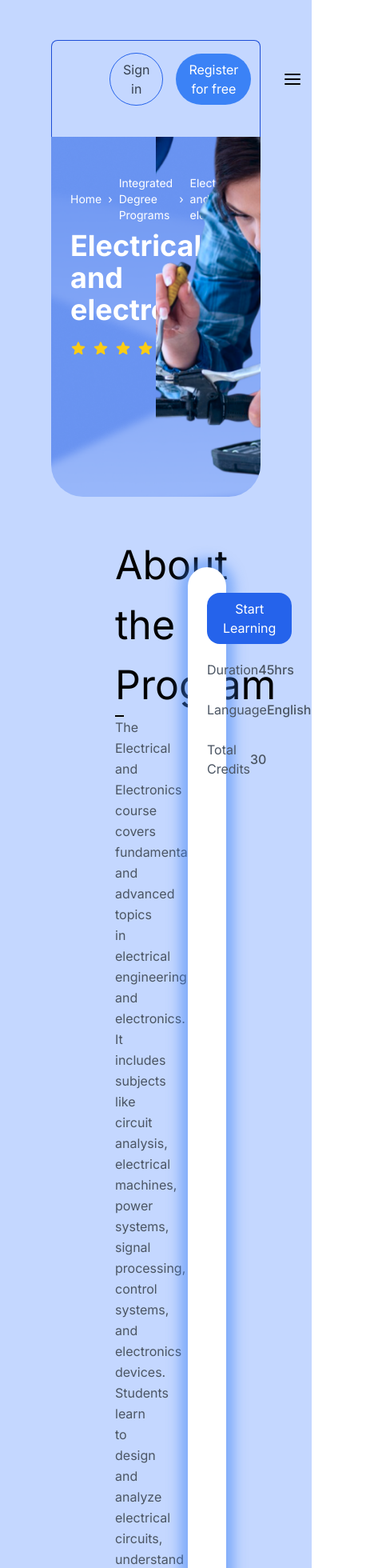
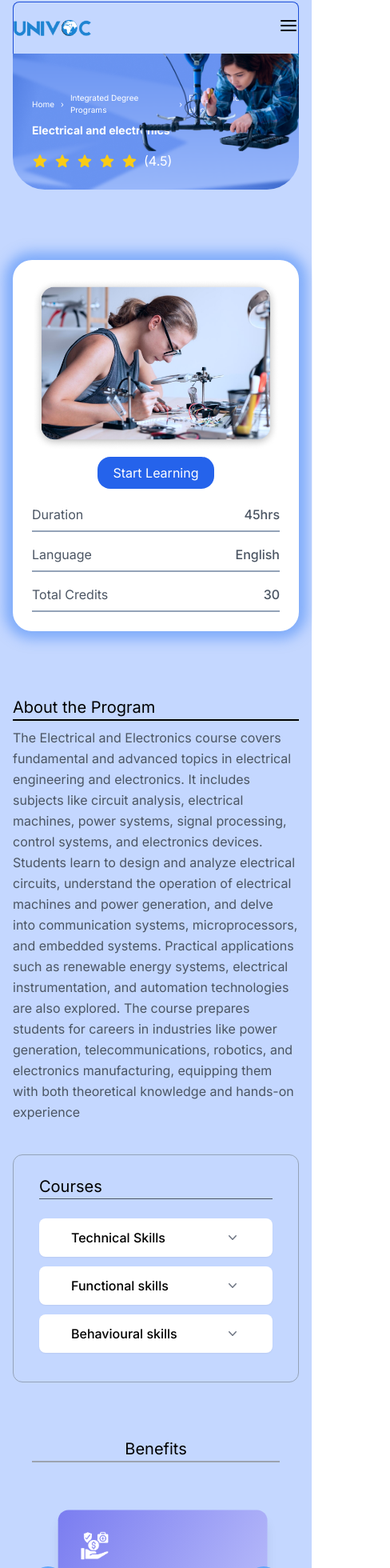
Before and after one commit to avigupta250/Univoc-Assignment, a React (Vite) app: page / in a window 390 px wide. Shown: the part 14-1974 px from the top of the page at 80% size, 488 px wide, since content can reach past the window. Built offline with nearby package versions, Linux system fonts and the light colour scheme.

Commit message:
hero ,jon,benifits responsive done

```diff
--- a/src/App.jsx
+++ b/src/App.jsx
@@ -13,7 +13,7 @@ function App() {
     <div className="min-h-screen   bg-[#c4d7ff]"
 
     >
-      <div className='p-16'>
+      <div className=' p-4 md:p-16'>
       <Navbar />
       <Hero />
       <ProgramInfo />
--- a/src/components/Benefits.jsx
+++ b/src/components/Benefits.jsx
@@ -41,11 +41,10 @@ const Benefits = () => {
         <motion.h2
           initial={{ opacity: 0, y: 20 }}
           animate={{ opacity: 1, y: 0 }}
-          className="text-[50px] flex flex-col mb-12 text-center"
+          className="text-[20px] md:text-[50px] flex flex-col border-b-2  border-gray-400 md:mb-12 text-center"
         >
           Benefits
-          <span className='h-[2px] w-[400px]   mx-auto  bg-slate-400'></span>
-        </motion.h2>
+           </motion.h2>
 
         <div className="relative  overflow-hidden">
           <div className="flex items-center justify-center">
@@ -87,15 +86,15 @@ const Benefits = () => {
                           ease: "easeInOut"
                         }}
                         className={`gradient-animation absolute bg-blue-400 rounded-xl shadow-lg p-6
-                          ${isCenter ? 'w-80' : 'w-64 opacity-50'}
+                          ${isCenter ? 'w-60 md:w-80' : 'w-65 md:w-64 opacity-50'}
                         `}
                       >
                         <div className={` mb-4 ${isCenter ? 'scale-110' : ''}`}>
                           <motion.img src={benefits[index].icon} className='text-white w-[50px] px-2 ' alt="Icon"/>
 
                         </div>
-                        <h3 className="text-xl text-white  font-semibold mb-2">{benefits[index].title}</h3>
-                        <p className="text-gray-200">{benefits[index].description}</p>
+                        <h3 className=" md:text-xl text-white  font-semibold mb-2">{benefits[index].title}</h3>
+                        <p className="text-[12px] md:text-[20px] text-gray-200">{benefits[index].description}</p>
                       </motion.div>
                     );
                   })}
--- a/src/components/CareerSection.jsx
+++ b/src/components/CareerSection.jsx
@@ -28,12 +28,13 @@ const itemVariants = {
 
 const CareerSection = () => {
   return (
-    <div className="container mx-auto px-6 py-12 grid grid-cols-2 gap-12">
+    <div className="container mx-auto px-6 py-12 grid md:grid-cols-2 gap-12">
       {/* Job Roles Section */}
       <motion.div
         variants={containerVariants}
         initial="hidden"
         whileInView="visible"
+        viewport={{ once: true, margin: "-100px" }}
 
       >
         <motion.h2
@@ -61,7 +62,7 @@ const CareerSection = () => {
         variants={containerVariants}
         initial="hidden"
         whileInView="visible"
-        // viewport={{ once: true, margin: "-100px" }}
+        viewport={{ once: true, margin: "-100px" }}
       >
         <motion.h2
           variants={itemVariants}
@@ -100,6 +101,7 @@ const CareerSection = () => {
           ))}
         </div>
       </motion.div>
+
     </div>
   );
 };
--- a/src/components/Courses.jsx
+++ b/src/components/Courses.jsx
@@ -83,7 +83,7 @@ const Courses = () => {
       <motion.h2
         initial={{ opacity: 0, y: -20 }}
         animate={{ opacity: 1, y: 0 }}
-        className="text-[50px] mb-6"
+        className="text-[20px] md:text-[50px] mb-6"
       >
         Courses
         <div className='h-[1px] w-full mb-6 bg-gray-600'></div>
--- a/src/components/Hero.jsx
+++ b/src/components/Hero.jsx
@@ -9,7 +9,7 @@ const Hero = () => {
   return (
     <motion.div
       {...fadeIn}
-      className="relative h-[450px]  rounded-b-[40px] overflow-hidden"
+      className="relative h-[170px] md:h-[450px]  rounded-b-[40px] overflow-hidden"
       style={{
         backgroundImage:`url(${frame})`,  backgroundSize: "cover",
         backgroundPosition: "center",
@@ -19,7 +19,7 @@ const Hero = () => {
       <div className="container  mx-auto z-10 px-6 py-12 text-white">
         <motion.div
           {...slideIn}
-          className="flex items-center gap-2 justify-start text-sm mb-2"
+          className="flex items-center gap-2 justify-start text-[10px] md:text-sm mb-2"
         >
           <span>Home</span>
           <span>{"›"}</span>
@@ -31,7 +31,7 @@ const Hero = () => {
           initial={{ x: -30, opacity: 0 }}
           animate={{ x: 0, opacity: 1 }}
           transition={{ delay: 0.2 }}
-          className="text-4xl font-bold mb-4"
+          className="text-sm md:text-4xl font-bold mb-4"
         >
           Electrical and electronics
         </motion.h1>
@@ -42,7 +42,7 @@ const Hero = () => {
           className="flex items-center gap-2"
         >
           {[...Array(5)].map((_, i) => (
-            <StarIcon key={i} className="h-5 w-5 text-yellow-400" />
+            <StarIcon key={i} className="  h-5 w-5  text-yellow-400" />
           ))}
           <span>(4.5)</span>
         </motion.div>
@@ -55,7 +55,7 @@ const Hero = () => {
         transition={{ duration: 0.8 }}
         src={image}
         alt="Engineer working"
-        className="absolute z-20  right-0 bottom-0 w-1/2 h-full object-cover"
+        className="absolute z-20 w-[200px] h-[230x] top-0 right-0  md:right-0 md:bottom-0 md:w-1/2 md:h-full object-cover"
       />
     </motion.div>
   );
--- a/src/components/Navbar.jsx
+++ b/src/components/Navbar.jsx
@@ -27,7 +27,7 @@ export const Navbar = () => {
       animate={{ opacity: 1, x: 0 }}
       transition={{ duration: 0.5 }}
     >
-      <img src={logo} alt="UNIVOC" className="h-12" />
+      <img src={logo} alt="UNIVOC" className="h-5  md:h-12" />
     </motion.div>
   );
 
@@ -55,7 +55,7 @@ export const Navbar = () => {
       initial={{ opacity: 0, x: 20 }}
       animate={{ opacity: 1, x: 0 }}
       transition={{ duration: 0.5, delay: 0.3 }}
-      className="flex items-center justify-end space-x-4"
+      className="hidden items-center  md:block justify-end space-x-4"
     >
       <button className="text-gray-700 border border-blue-600 rounded-full px-4 py-2 hover:text-gray-900 transition-colors">
         Sign in
@@ -70,7 +70,7 @@ export const Navbar = () => {
     <div className="lg:hidden">
       <button
         onClick={() => setIsMenuOpen(!isMenuOpen)}
-        className="p-2"
+        className=""
         aria-label={isMenuOpen ? 'Close menu' : 'Open menu'}
       >
         {isMenuOpen ? <FiX size={24} /> : <FiMenu size={24} />}
@@ -99,8 +99,8 @@ export const Navbar = () => {
   );
 
   return (
-    <nav className="pb-10   border border-b-0 rounded-t-lg border-blue-700  shadow-sm py-4">
-      <div className="  mx-auto px-10 h-16">
+    <nav className=" md:pb-10   border border-b-0 rounded-t-lg border-blue-700  shadow-sm md:py-4">
+      <div className="  mx-auto sm:px-2 md:px-10 h-16">
         <div className="flex gap-8 items-center justify-between h-full">
           <Logo />
 
@@ -110,7 +110,7 @@ export const Navbar = () => {
             <SearchBar />
 
           </div>
-          <AuthButtons />
+        {  <AuthButtons />}
 
           {/* Mobile Navigation */}
           <MobileMenu />
--- a/src/components/ProgramInfo.jsx
+++ b/src/components/ProgramInfo.jsx
@@ -11,35 +11,15 @@ const ProgramInfo = () => {
       variants={fadeIn}
       initial="initial"
       animate="animate"
-      className="container mx-auto px-20 py-12 grid grid-cols-2 gap-20"
+      className="container mx-auto md:px-10 py-12 grid sm:grid-cols-1  md:grid-cols-2 gap-20"
     >
-      <motion.div variants={slideIn}>
-        <h2 className="text-[50px]  ">About the Program</h2>
-        <div className='h-[2px] w-full bg-black'> </div>
-        <p className="text-gray-600 leading-relaxed">
-        The Electrical and Electronics course covers fundamental and
-advanced topics in electrical engineering and electronics. It
-includes subjects like circuit analysis, electrical machines, power
-systems, signal processing, control systems, and electronics
-devices. Students learn to design and analyze electrical circuits,
-understand the operation of electrical machines and power
-generation, and delve into communication systems,
-microprocessors, and embedded systems. Practical applications
-such as renewable energy systems, electrical instrumentation, and
-automation technologies are also explored. The course prepares
-students for careers in industries like power generation,
-telecommunications, robotics, and electronics manufacturing,
-equipping them with both theoretical knowledge and hands-on
-experience   </p>
 
-        <Courses/>
-      </motion.div>
 
 
       {/* Right side card */}
       <motion.div
         variants={slideIn}
-        className="bg-white mt-10 mb-8 -[480px]  rounded-3xl flex flex-col -14 p-6"
+        className="bg-white mt-10 md:mb-8 -[480px] sm:order-2 md:order-1  rounded-3xl flex flex-col -14 p-6"
         style={{
           boxShadow: "0 0 15px 10px rgba(59, 130, 246, 0.5)",
         }}
@@ -100,6 +80,31 @@ experience   </p>
 
         </div>
       </motion.div>
+
+
+
+
+      <motion.div variants={slideIn} className=''>
+        <h2 className=" text-[20px] md:text-[50px]  ">About the Program</h2>
+        <div className='h-[2px] w-full bg-black'> </div>
+        <p className="text-gray-600 mt-2 leading-relaxed">
+        The Electrical and Electronics course covers fundamental and
+advanced topics in electrical engineering and electronics. It
+includes subjects like circuit analysis, electrical machines, power
+systems, signal processing, control systems, and electronics
+devices. Students learn to design and analyze electrical circuits,
+understand the operation of electrical machines and power
+generation, and delve into communication systems,
+microprocessors, and embedded systems. Practical applications
+such as renewable energy systems, electrical instrumentation, and
+automation technologies are also explored. The course prepares
+students for careers in industries like power generation,
+telecommunications, robotics, and electronics manufacturing,
+equipping them with both theoretical knowledge and hands-on
+experience   </p>
+
+        <Courses/>
+      </motion.div>
     </motion.div>
   );
 };
--- a/src/components/enquiry/ContactInfo.jsx
+++ b/src/components/enquiry/ContactInfo.jsx
@@ -8,7 +8,7 @@ const ContactInfo = () => {
       initial={{ opacity: 0, x: -50 }}
       whileInView={{ opacity: 1, x: 0 }}
       transition={{ duration: 0.5 }}
-      className="text-white"
+      className="text-white mt-6"
     >
       <h2 className="text-3xl font-bold mb-4">Have More Questions?</h2>
       <p className="mb-8">Reach out to us. Our support team is to assist you.</p>
--- a/src/components/enquiry/EnquirySection.jsx
+++ b/src/components/enquiry/EnquirySection.jsx
@@ -5,8 +5,12 @@ import image from "../../assets/Frame-2232-8.png"
 
 const EnquirySection = () => {
   return (
-    <div className=" bg-url() bg-blue-600 "
-    style={{ backgroundImage: `url(${image})` }}>
+    <div className=" bg-url() bg-blue-600  "
+    style={{ backgroundImage: `url(${image})`,
+    backgroundSize: "cover",
+        backgroundPosition: "center",
+        backgroundRepeat: "no-repeat",
+         }}>
 
 
       <div className="container mx-auto px-6 relative">
```
Also changed, not shown: src/components/enquiry/ContactForm.jsx (+3 -17 lines).
